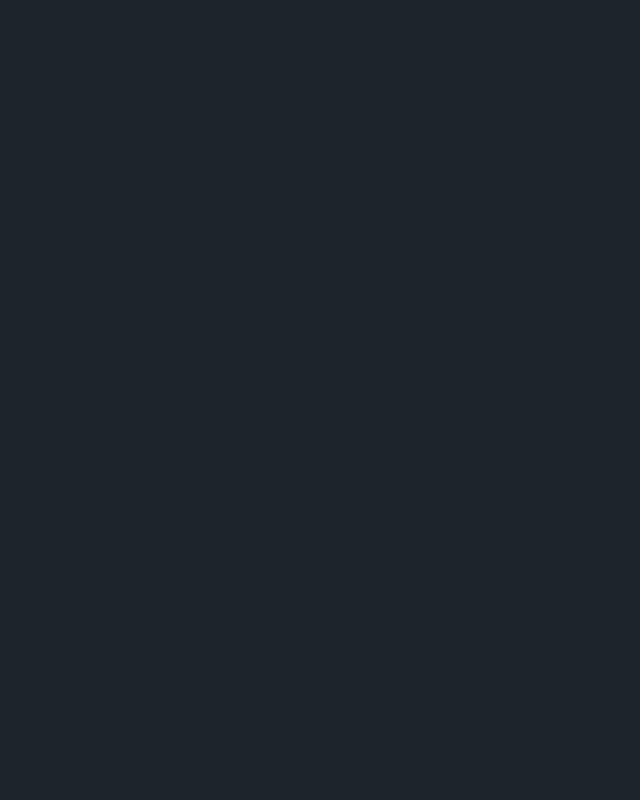
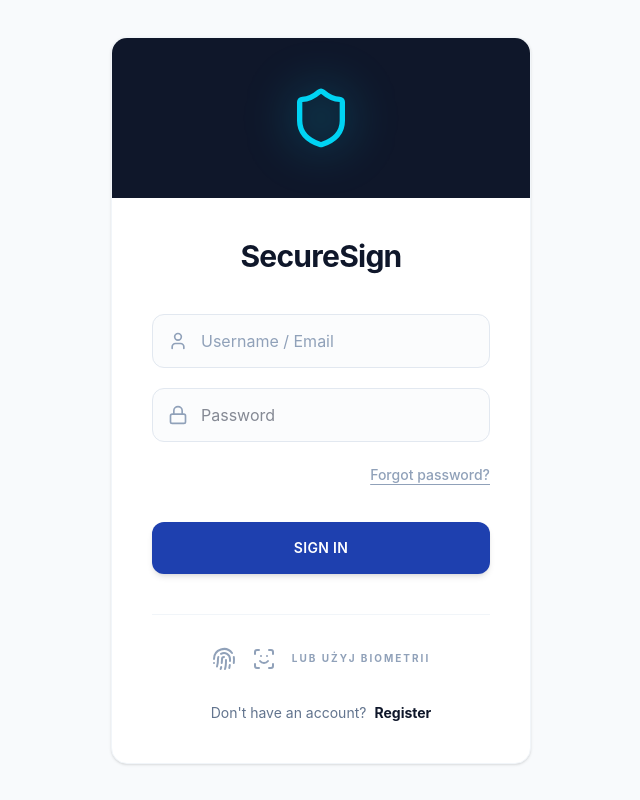
Before and after one commit to DigitalSignature-Project/DigitalSignature, a React (Vite) app in the folder frontend/: page /login in a window 1280 px wide. Before the commit this address had no page. Shown: the whole page, without its empty margins (319-959 px from the left). Built offline with nearby package versions, Linux system fonts and the light colour scheme.

Commit message:
setup login interface (#23)

```diff
--- a/frontend/src/App.tsx
+++ b/frontend/src/App.tsx
@@ -2,11 +2,13 @@ import { BrowserRouter, Routes, Route } from "react-router-dom";
 import Layout from "./pages/Layout";
 import EncryptPage from "./pages/EncryptPage";
 import VerifyPage from "./pages/VerifyPage";
+import AuthPage from "./pages/AuthPage";
 
 const App = () => {
   return (
     <BrowserRouter>
       <Routes>
+        <Route path="/login" element={<AuthPage />}/>
         <Route path="/" element={<Layout />}>
           <Route
             index
--- /dev/null
+++ b/frontend/src/pages/AuthPage.tsx
@@ -0,0 +1,163 @@
+import React, { useState } from 'react';
+import { useNavigate } from 'react-router-dom';
+import { User, Lock, Mail, Fingerprint, ScanFace, Shield } from 'lucide-react';
+
+const AuthPage: React.FC = () => {
+  const navigate = useNavigate();
+  const [viewMode, setViewMode] = useState<number>(0);
+  const [formData, setFormData] = useState({ username: '', email: '', password: '', confirmPassword: '' });
+  const [errorMessage, setErrorMessage] = useState<string>('');
+
+  const handleChange = (e: React.ChangeEvent<HTMLInputElement>) => {
+    setFormData({ ...formData, [e.target.name]: e.target.value });
+    if (errorMessage) setErrorMessage('');
+  };
+
+  const setView = (mode: number) => {
+    setFormData({ username: '', email: '', password: '', confirmPassword: '' });
+    setErrorMessage('');
+    setViewMode(mode);
+  };
+
+  const handleSubmit = (e: React.FormEvent) => {
+    e.preventDefault();
+    if (viewMode === 1 && formData.password !== formData.confirmPassword) {
+      setErrorMessage('Hasła nie są identyczne!');
+      return;
+    }
+    navigate('/');
+  };
+
+  return (
+    <div className="min-h-screen bg-slate-50 flex items-center justify-center p-4 font-sans text-slate-900">
+      <div className="w-full max-w-[420px] bg-white rounded-2xl shadow-sm border border-slate-100 overflow-hidden transition-all">
+
+        <div className="bg-[#0f172a] py-12 flex flex-col items-center justify-center">
+          <div className="relative">
+            <div className="absolute inset-0 bg-cyan-500/20 blur-xl rounded-full"></div>
+            <Shield className="w-16 h-16 text-cyan-400 relative z-10" />
+          </div>
+        </div>
+
+        <div className="p-10">
+          <h1 className="text-3xl font-bold text-center mb-10 tracking-tight text-[#0f172a]">
+            SecureSign
+          </h1>
+
+          <form onSubmit={handleSubmit} className="space-y-5">
+            {viewMode !== 2 && (
+              <>
+                <div className="relative">
+                  <User className="absolute left-4 top-1/2 -translate-y-1/2 w-5 h-5 text-slate-400" />
+                  <input
+                    name="username" type="text" required
+                    placeholder={viewMode === 0 ? "Username / Email" : "New username"}
+                    className="w-full pl-12 pr-4 py-3.5 border border-slate-200 rounded-xl focus:ring-2 focus:ring-cyan-500/20 focus:border-cyan-500 outline-none transition-all placeholder:text-slate-400 bg-slate-50/50"
+                    value={formData.username} onChange={handleChange}
+                  />
+                </div>
+
+                {viewMode === 1 && (
+                  <div className="relative">
+                    <Mail className="absolute left-4 top-1/2 -translate-y-1/2 w-5 h-5 text-slate-400" />
+                    <input
+                      name="email" type="email" required placeholder="Email address"
+                      className="w-full pl-12 pr-4 py-3.5 border border-slate-200 rounded-xl focus:ring-2 focus:ring-cyan-500/20 focus:border-cyan-500 outline-none transition-all bg-slate-50/50"
+                      value={formData.email} onChange={handleChange}
+                    />
+                  </div>
+                )}
+
+                <div className="relative">
+                  <Lock className="absolute left-4 top-1/2 -translate-y-1/2 w-5 h-5 text-slate-400" />
+                  <input
+                    name="password" type="password" required
+                    placeholder={viewMode === 0 ? "Password" : "Create password"}
+                    className="w-full pl-12 pr-4 py-3.5 border border-slate-200 rounded-xl focus:ring-2 focus:ring-cyan-500/20 focus:border-cyan-500 outline-none transition-all bg-slate-50/50"
+                    value={formData.password} onChange={handleChange}
+                  />
+                </div>
+
+                {viewMode === 1 && (
+                  <div className="relative">
+                    <Lock className="absolute left-4 top-1/2 -translate-y-1/2 w-5 h-5 text-slate-400" />
+                    <input
+                      name="confirmPassword" type="password" required placeholder="Confirm password"
+                      className={`w-full pl-12 pr-4 py-3.5 border rounded-xl focus:ring-2 outline-none transition-all bg-slate-50/50 ${errorMessage ? 'border-red-500 focus:ring-red-100' : 'focus:ring-cyan-500/20 focus:border-cyan-500 border-slate-200'}`}
+                      value={formData.confirmPassword} onChange={handleChange}
+                    />
+                  </div>
+                )}
+
+                {errorMessage && (
+                  <p className="text-red-500 text-xs font-bold text-center mt-1">
+                    {errorMessage}
+                  </p>
+                )}
+
+                {viewMode === 0 && (
+                  <div className="text-right">
+                    <button type="button" onClick={() => setView(2)} className="text-sm font-medium text-slate-400 hover:text-[#0f172a] transition-colors underline underline-offset-4">
+                      Forgot password?
+                    </button>
+                  </div>
+                )}
+              </>
+            )}
+
+            {viewMode === 2 && (
+              <div className="space-y-4">
+                <p className="text-center text-slate-500 text-sm">Enter email to reset password</p>
+                <div className="relative">
+                  <Mail className="absolute left-4 top-1/2 -translate-y-1/2 w-5 h-5 text-slate-400" />
+                  <input
+                    name="email" type="email" required placeholder="Email"
+                    className="w-full pl-12 pr-4 py-3.5 border border-slate-200 rounded-xl focus:ring-2 focus:ring-cyan-500/20 outline-none bg-slate-50/50"
+                    value={formData.email} onChange={handleChange}
+                  />
+                </div>
+              </div>
+            )}
+
+            <button
+              type="submit"
+              className="w-full bg-[#1e40af] hover:bg-[#1e3a8a] text-white py-4 rounded-xl font-semibold shadow-md active:scale-95 transition-all mt-4 text-sm tracking-wide"
+            >
+              {viewMode === 0 ? 'SIGN IN' : viewMode === 1 ? 'CREATE ACCOUNT' : 'SEND RESET LINK'}
+            </button>
+          </form>
+
+          <div className="mt-10 pt-8 border-t border-slate-100 text-center">
+            {viewMode === 0 && (
+              <div className="flex items-center justify-center gap-4 mb-8 text-slate-400 hover:text-[#0f172a] cursor-pointer transition-all group">
+                <Fingerprint className="w-6 h-6 group-hover:text-cyan-600" />
+                <ScanFace className="w-6 h-6 group-hover:text-cyan-600" />
+                <span className="text-[10px] font-bold tracking-[0.2em] uppercase">lub użyj biometrii</span>
+              </div>
+            )}
+
+            <p className="text-sm text-slate-500">
+              {viewMode === 0 && "Don't have an account?"}
+              {viewMode === 1 && "Already have an account?"}
+              {viewMode === 2 && "Remembered your password?"}
+              <button
+                type="button"
+                onClick={() => {
+                  if (viewMode === 2) setView(0);
+                  else setView(viewMode === 1 ? 0 : 1);
+                }}
+                className="ml-2 font-bold text-[#0f172a] hover:text-cyan-600 transition-colors"
+              >
+                {viewMode === 0 && "Register"}
+                {viewMode === 1 && "Login"}
+                {viewMode === 2 && "Login"}
+              </button>
+            </p>
+          </div>
+        </div>
+      </div>
+    </div>
+  );
+};
+
+export default AuthPage;
--- a/frontend/src/pages/Layout.tsx
+++ b/frontend/src/pages/Layout.tsx
@@ -1,7 +1,9 @@
-import { NavLink, Outlet } from 'react-router-dom';
-import { Home, Lock, ShieldCheck, Settings, Bell, User, Shield } from 'lucide-react';
+import { NavLink, Outlet, useNavigate } from 'react-router-dom';
+import { Home, Lock, ShieldCheck, Settings, Bell, User, Shield, LogOut } from 'lucide-react';
 
 const Layout = () => {
+  const navigate = useNavigate();
+
   const navItems = [
     { name: 'Dashboard', path: '/', icon: Home },
     { name: 'Encrypt and Sign', path: '/encrypt', icon: Lock },
@@ -35,6 +37,15 @@ const Layout = () => {
             </NavLink>
           ))}
         </nav>
+        <div className="p-4 border-t border-slate-800">
+          <button
+            onClick={() => navigate('/login')}
+            className="flex items-center w-full px-4 py-3 text-slate-400 hover:bg-red-500/10 hover:text-red-400 rounded-lg transition-colors"
+          >
+            <LogOut className="w-5 h-5 mr-3" />
+            <span className="font-medium">Wyloguj się</span>
+          </button>
+        </div>
       </div>
 
       <div className="flex-1 flex flex-col overflow-hidden">
@@ -43,7 +54,10 @@ const Layout = () => {
             <button className="text-slate-400 hover:text-slate-600">
               <Bell className="w-5 h-5" />
             </button>
-            <div className="flex items-center space-x-2 border-l pl-4 border-slate-200">
+            <div
+              className="flex items-center space-x-2 border-l pl-4 border-slate-200 cursor-pointer hover:opacity-80"
+              onClick={() => navigate('/login')}
+            >
               <div className="w-8 h-8 bg-slate-200 rounded-full flex items-center justify-center">
                 <User className="w-5 h-5 text-slate-500" />
               </div>
```
Also changed, not shown: 1 other file (tests, documents, lock files or other folders).
